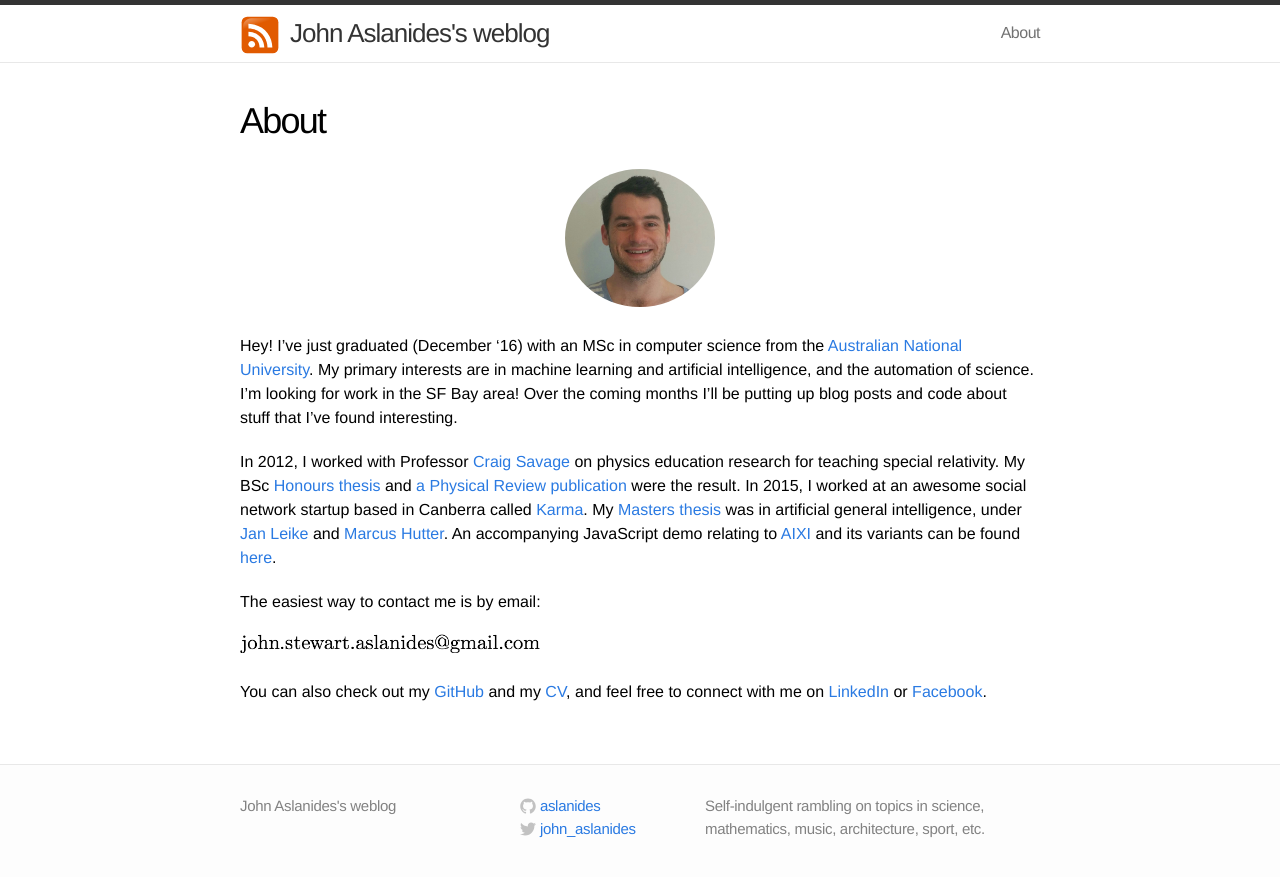
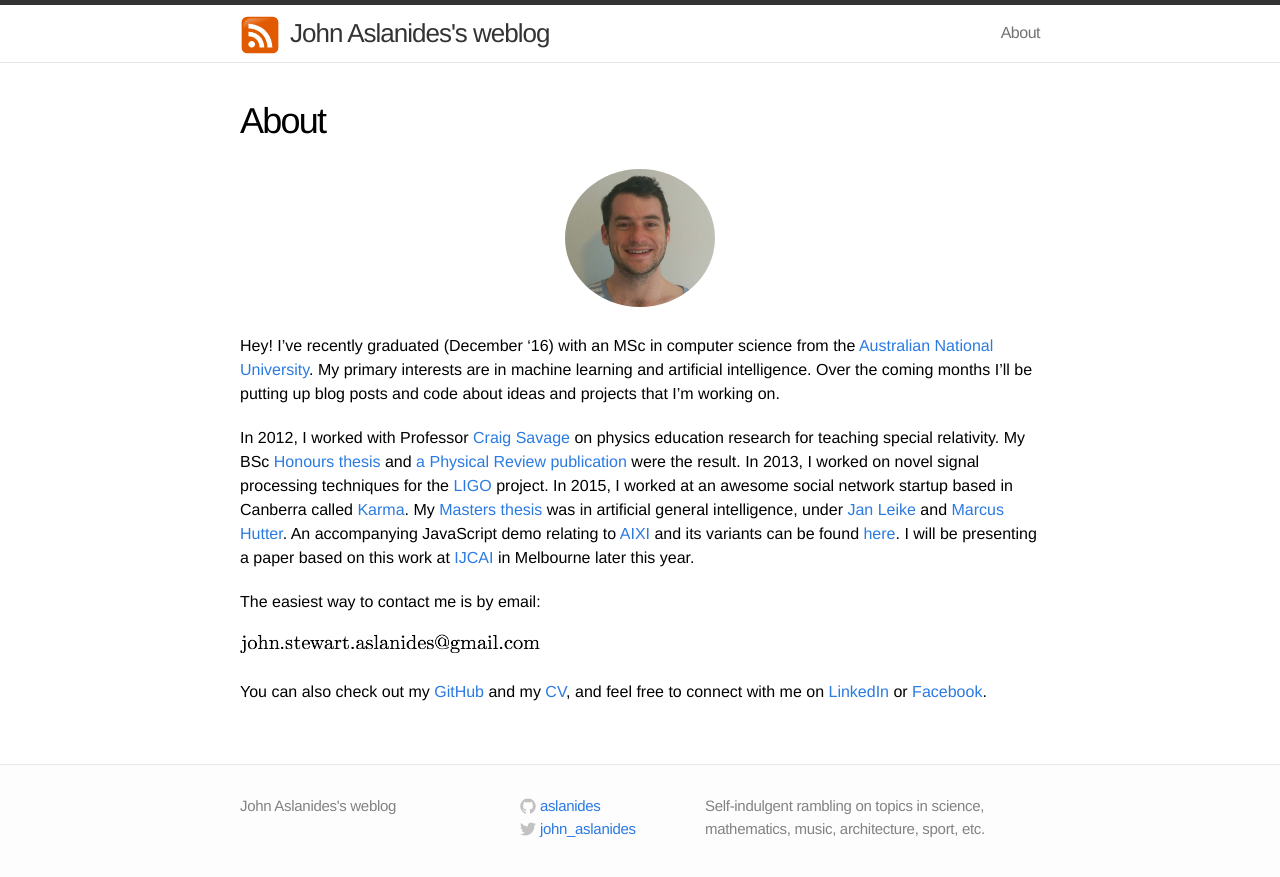
Before and after one commit to aslanides/aslanides.github.io, a Jekyll site: the page built from about.md, in a window 1280 px wide. Shown: the top 877 px of the page. Built offline with Jekyll 4.4.1, drawn with Linux system fonts in a browser that asks for light colours.

Commit message:
update about

```diff
--- a/about.md
+++ b/about.md
@@ -6,9 +6,9 @@ permalink: /about/
 
 <center><img src="../assets/me.png" style="border-radius:50%" width="150" /></center>
 
-Hey! I've just graduated (December '16) with an MSc in computer science from  the [Australian National University][anu]. My primary interests are in machine learning and artificial intelligence, and the automation of science. I'm looking for work in the SF Bay area! Over the coming months I'll be putting up blog posts and code about stuff that I've found interesting.
+Hey! I've recently graduated (December '16) with an MSc in computer science from  the [Australian National University][anu]. My primary interests are in machine learning and artificial intelligence. Over the coming months I'll be putting up blog posts and code about ideas and projects that I'm working on.
 
-In 2012, I worked with Professor [Craig Savage][craig] on physics education research for teaching special relativity. My BSc [Honours thesis][BSc thesis] and [a Physical Review publication][AS2013] were the result. In 2015, I worked at an awesome social network startup based in Canberra called [Karma]. My [Masters thesis][MSc thesis] was in artificial general intelligence, under [Jan Leike][jan] and [Marcus Hutter][marcus]. An accompanying JavaScript demo relating to [AIXI] and its variants can be found [here][demo].
+In 2012, I worked with Professor [Craig Savage][craig] on physics education research for teaching special relativity. My BSc [Honours thesis][BSc thesis] and [a Physical Review publication][AS2013] were the result. In 2013, I worked on novel signal processing techniques for the [LIGO] project. In 2015, I worked at an awesome social network startup based in Canberra called [Karma]. My [Masters thesis][MSc thesis] was in artificial general intelligence, under [Jan Leike][jan] and [Marcus Hutter][marcus]. An accompanying JavaScript demo relating to [AIXI] and its variants can be found [here][demo]. I will be presenting a paper based on this work at [IJCAI] in Melbourne later this year.
 
 The easiest way to contact me is by email:
 
@@ -33,3 +33,5 @@ You can also check out my [GitHub] and my [CV], and feel free to connect with me
 [MSc thesis]: ../docs/masters_thesis.pdf
 [CV]: ../docs/cv.pdf
 [AS2013]: http://journals.aps.org/prper/abstract/10.1103/PhysRevSTPER.9.010118
+[LIGO]: http://www.ligo.org/
+[IJCAI]: https://ijcai-17.org/index.html
```
